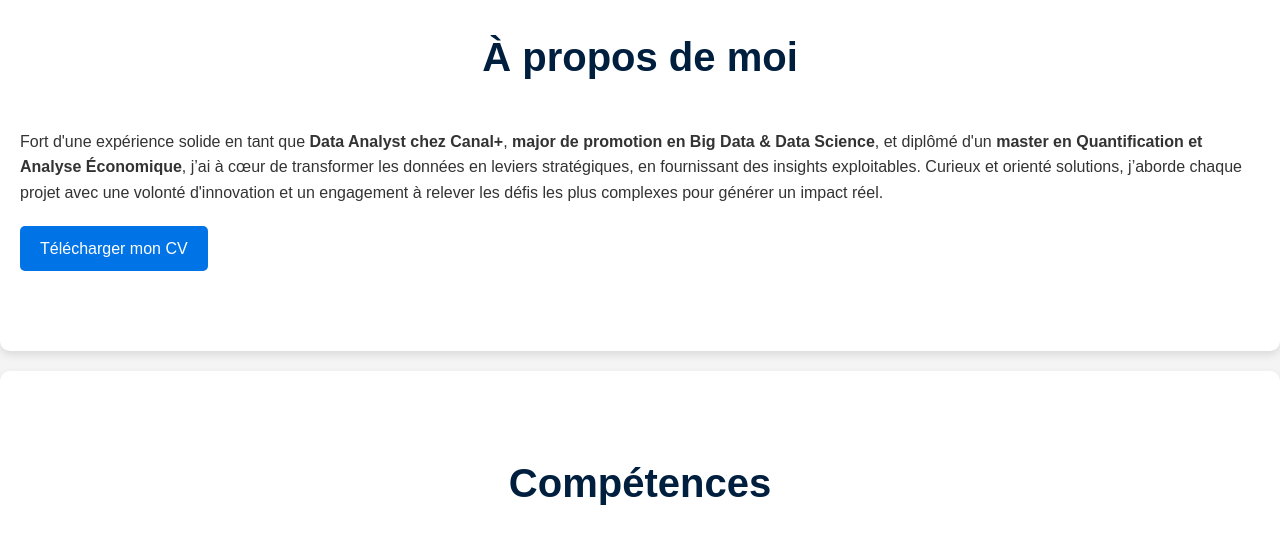
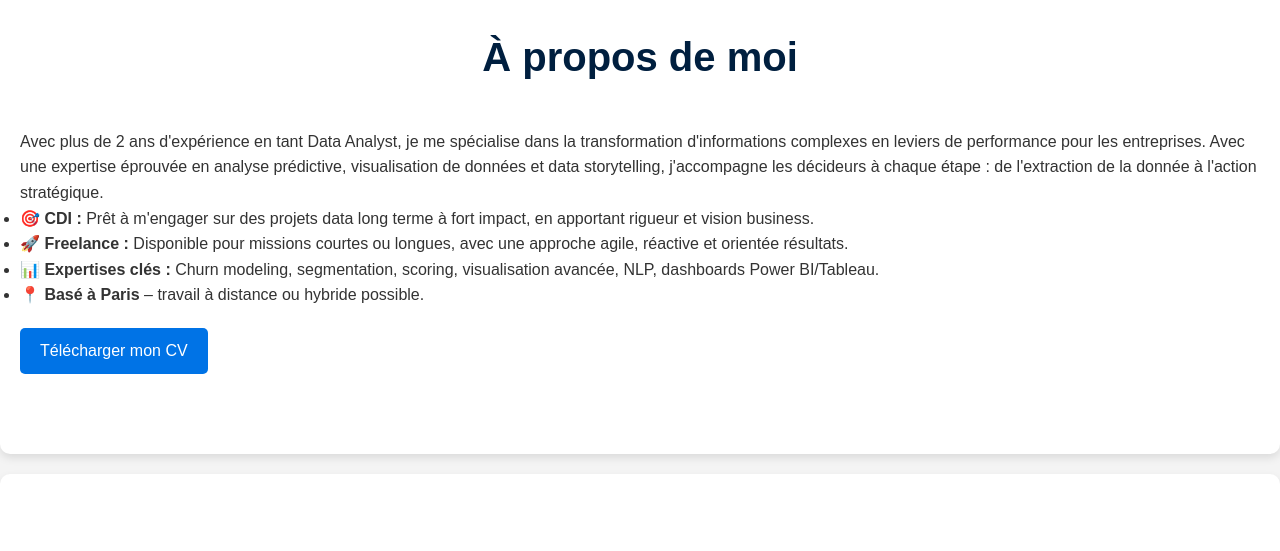
Before and after one commit to Samadkod/Samadkod.github.io, a plain HTML site: page index.html in a window 1280 px wide. Shown: the part 880-1431 px from the top of the page. Drawn offline with nearby package versions, Linux system fonts and the light colour scheme.

Commit message:
Update index.html

```diff
--- a/index.html
+++ b/index.html
@@ -48,12 +48,22 @@
 
     <!-- Section À propos -->
     <section id="about" class="about">
-        <h2>À propos de moi</h2>
-        <p>
-            Fort d'une expérience solide en tant que <strong>Data Analyst chez Canal+</strong>, <strong>major de promotion en Big Data & Data Science</strong>, et diplômé d'un <strong>master en Quantification et Analyse Économique</strong>, j’ai à cœur de transformer les données en leviers stratégiques, en fournissant des insights exploitables. Curieux et orienté solutions, j’aborde chaque projet avec une volonté d'innovation et un engagement à relever les défis les plus complexes pour générer un impact réel.
-        </p>
-        <a href="BUSINESS & DATA ANALYST_Samadou_KODON.pdf" download class="button cv-button">Télécharger mon CV</a>
-    </section>
+    <h2>À propos de moi</h2>
+    <p>
+        Avec plus de 2 ans d'expérience en tant Data Analyst, je me spécialise dans la transformation d'informations complexes en leviers de performance pour les entreprises.
+        Avec une expertise éprouvée en analyse prédictive, visualisation de données et data storytelling, j'accompagne les décideurs à chaque étape : de l'extraction de la donnée à l'action stratégique.
+    </p>
+    <ul>
+        <li><strong>🎯 CDI :</strong> Prêt à m'engager sur des projets data long terme à fort impact, en apportant rigueur et vision business.</li>
+        <li><strong>🚀 Freelance :</strong> Disponible pour missions courtes ou longues, avec une approche agile, réactive et orientée résultats.</li>
+        <li><strong>📊 Expertises clés :</strong> Churn modeling, segmentation, scoring, visualisation avancée, NLP, dashboards Power BI/Tableau.</li>
+        <li><strong>📍 Basé à Paris</strong> – travail à distance ou hybride possible.</li>
+    </ul>
+<div class="cv-section">
+       <a href="BUSINESS & DATA ANALYST_Samadou_KODON.pdf" download class="button cv-button">Télécharger mon CV</a>
+        </div>
+    </div>
+</section>
 
     <!-- Section Compétences -->
     <section id="skills" class="skills">
```
